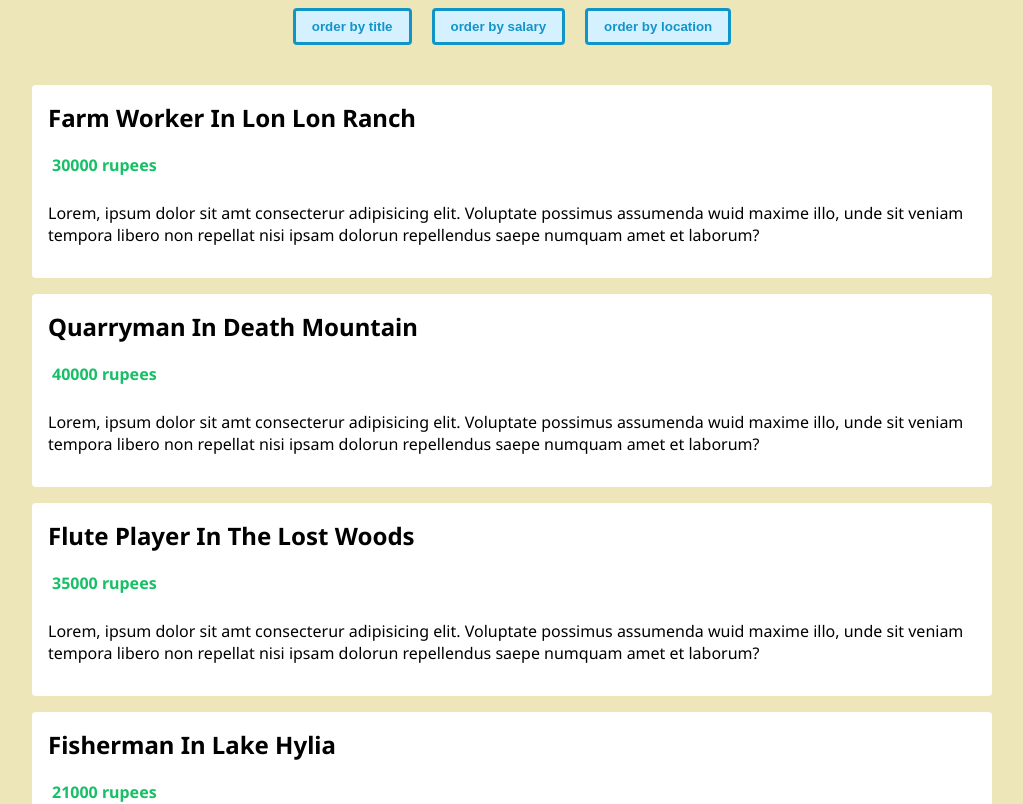
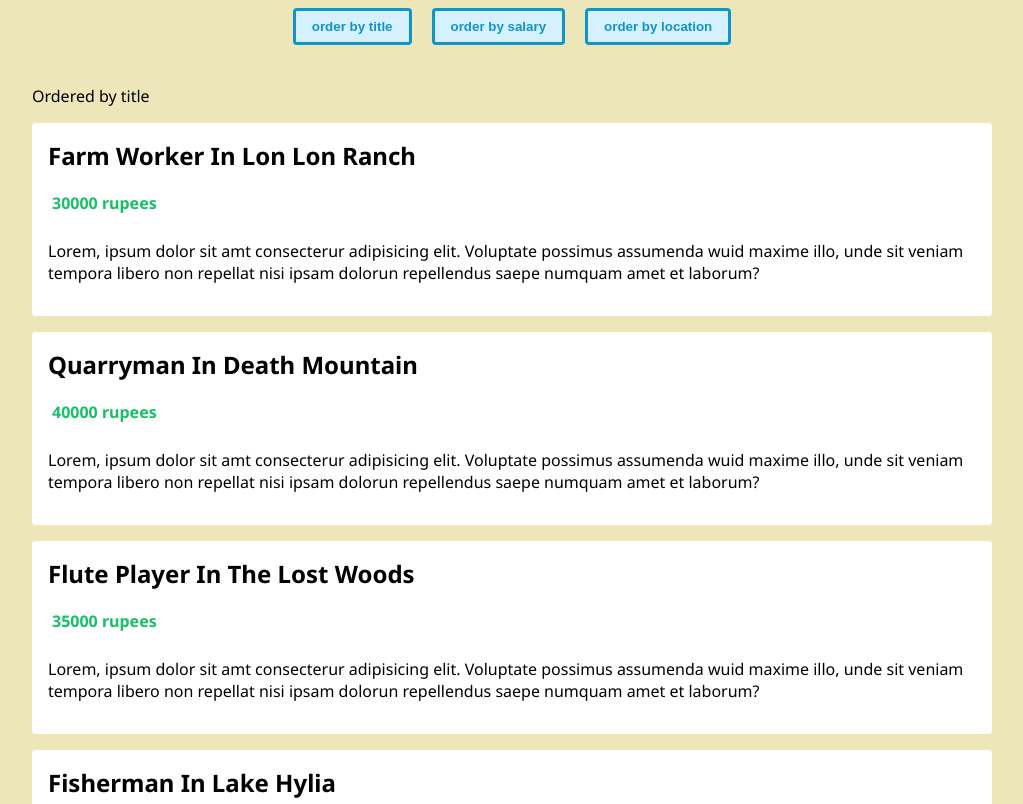
Before and after one commit to otacleT/vue-with-typescript, a Vue app: page / in a window 1280 px wide. Shown: the top 804 px of the page, without its empty margins (128-1151 px from the left). Built offline with nearby package versions, Linux system fonts and the light colour scheme.

Commit message:
✨ orderのprops追加

```diff
--- a/src/components/JobsList.vue
+++ b/src/components/JobsList.vue
@@ -1,5 +1,6 @@
 <template>
   <div class="job-list">
+    <p>Ordered by {{ order }}</p>
     <ul>
       <li v-for="job in jobs" :key="job.id">
         <h2>{{ job.title }} in {{ job.location }}</h2>
@@ -22,12 +23,17 @@
 <script lang="ts">
 import { defineComponent, PropType } from "vue";
 import Job from "@/types/Job";
+import OrderTerm from "@/types/OrderTerm";
 
 export default defineComponent({
   props: {
     jobs: {
       required: true,
       type: Array as PropType<Job[]>,
+    },
+    order: {
+      required: true,
+      type: String as PropType<OrderTerm>,
     },
   },
 });
```
